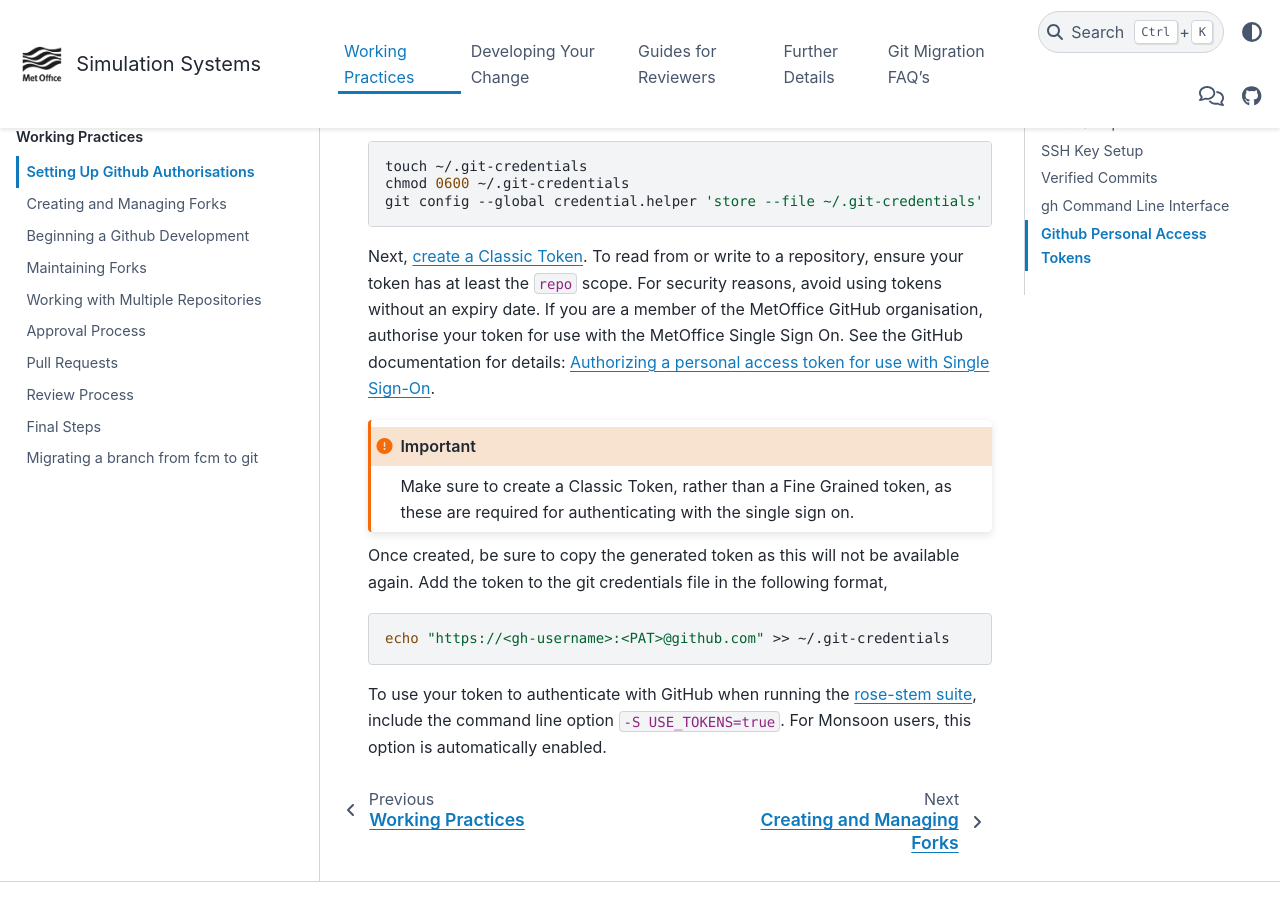
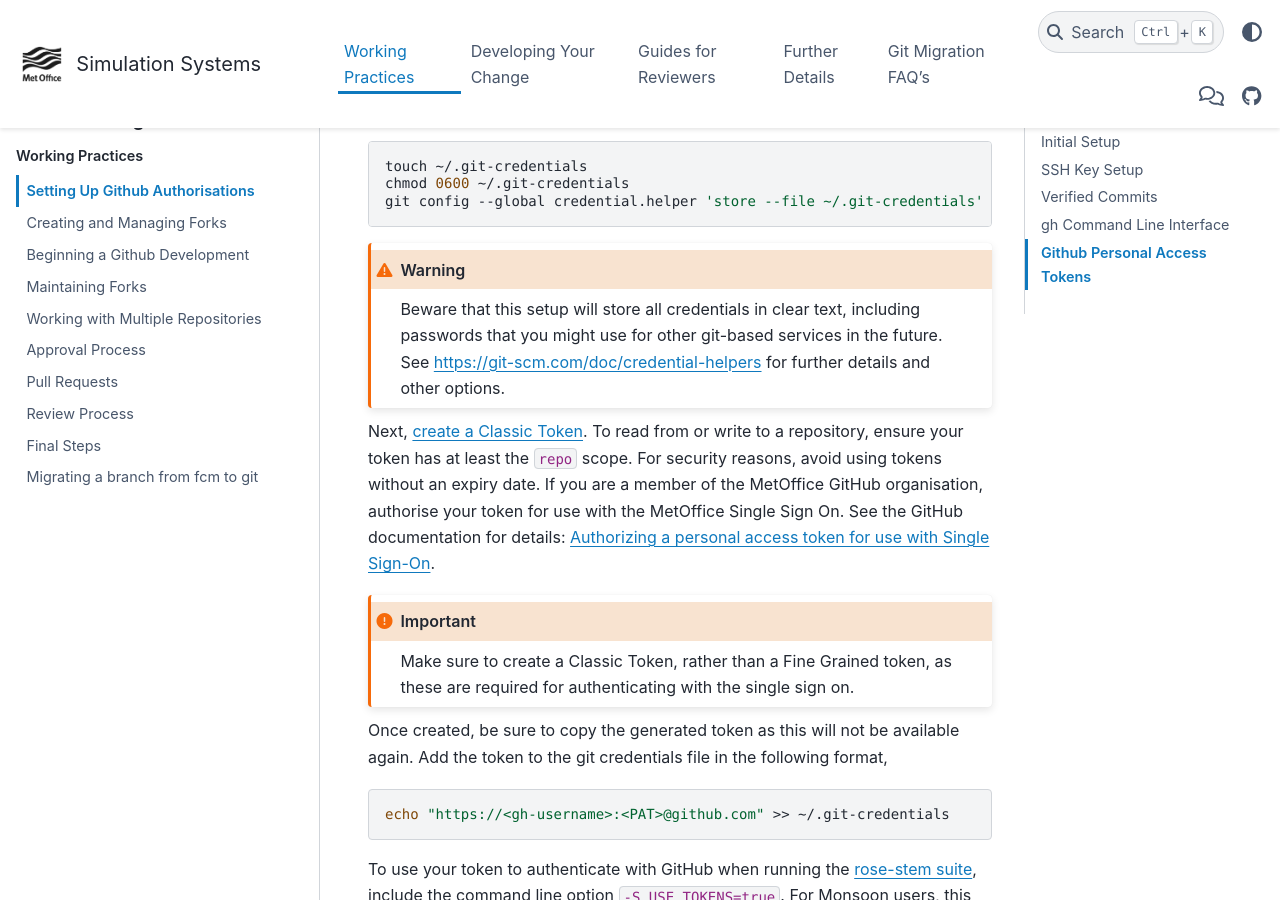
Before and after one commit to MetOffice/simulation-systems, a Sphinx documentation site: the page built from source/WorkingPractices/gh_authorisation.rst, in a window 1280 px wide and 900 px high, scrolled down 4665 px. Built offline with Sphinx 7.4.7 and the PyData theme 0.15.4, drawn with Linux system fonts in a browser that asks for light colours.

Commit message:
Add warning about git credentials storage in clear text (#647)

```diff
--- a/source/WorkingPractices/gh_authorisation.rst
+++ b/source/WorkingPractices/gh_authorisation.rst
@@ -232,6 +232,12 @@
     chmod 0600 ~/.git-credentials
     git config --global credential.helper 'store --file ~/.git-credentials'
 
+.. warning::
+    Beware that this setup will store all credentials in clear text, including
+    passwords that you might use for other git-based services in the future.
+    See https://git-scm.com/doc/credential-helpers for further details and
+    other options.
+
 Next, `create a Classic Token
 <https://docs.github.com/en/authentication/keeping-your-account-and-data-secure/managing-your-personal-access-tokens#creating-a-personal-access-token-classic>`_.
 To read from or write to a repository, ensure your token has at least the
```
